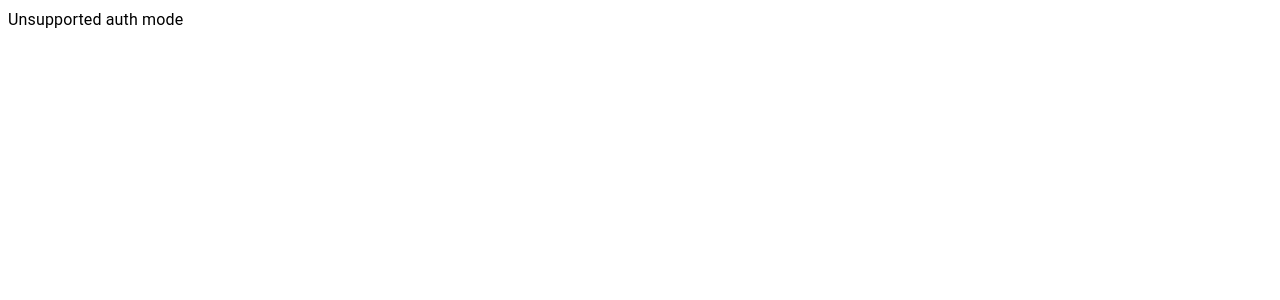
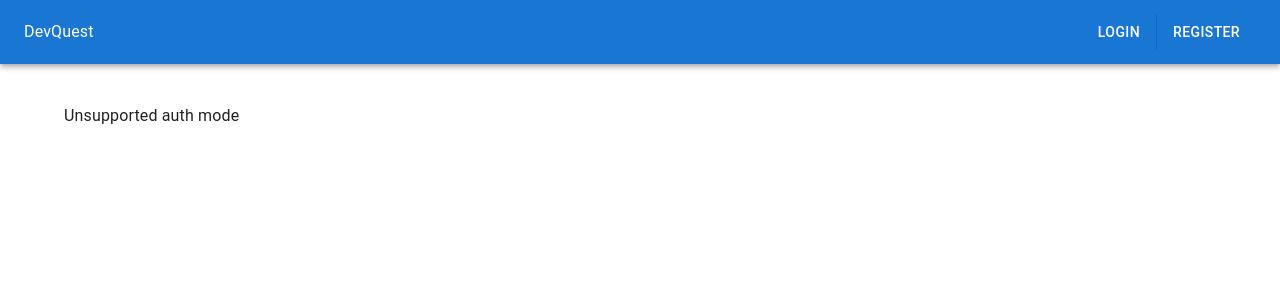
Before and after one commit to DarknessQuote/apz-pzpi-21-1-shchybria-yevhenii, a React (Create React App) app in the folder Task4/apz-pzpi-21-1-shchybria-yevhenii-task4/devquest-web/: page /auth in a window 1280 px wide. Shown: the top 300 px of the page. Built offline with nearby package versions, Linux system fonts and the light colour scheme; no server answers.

Commit message:
WEB: Added basic header and layout for app

```diff
--- a/Task4/apz-pzpi-21-1-shchybria-yevhenii-task4/devquest-web/src/App.jsx
+++ b/Task4/apz-pzpi-21-1-shchybria-yevhenii-task4/devquest-web/src/App.jsx
@@ -1,16 +1,23 @@
 import { RouterProvider, createBrowserRouter } from "react-router-dom";
 import AuthPage from "./routes/AuthPage";
 import HomePage from "./routes/HomePage";
+import RootLayout from "./routes/RootLayout";
 
 const App = () => {
 	const router = createBrowserRouter([
 		{
 			path: "/",
-			element: <HomePage />,
-		},
-		{
-			path: "/auth",
-			element: <AuthPage />,
+			element: <RootLayout />,
+			children: [
+				{
+					index: true,
+					element: <HomePage />,
+				},
+				{
+					path: "/auth",
+					element: <AuthPage />,
+				},
+			],
 		},
 	]);
 
--- /dev/null
+++ b/Task4/apz-pzpi-21-1-shchybria-yevhenii-task4/devquest-web/src/components/Header.jsx
@@ -0,0 +1,48 @@
+import {
+	AppBar,
+	Box,
+	Button,
+	ButtonGroup,
+	Toolbar,
+	Typography,
+} from "@mui/material";
+import { useAuthContext } from "../context/AuthContext";
+import { NavLink, useNavigate } from "react-router-dom";
+import { logout } from "../services/authService";
+
+const Header = () => {
+	const [auth, setAuth] = useAuthContext();
+	const navigate = useNavigate();
+
+	return (
+		<AppBar position="sticky" className="mb-5">
+			<Toolbar className="flex items-center">
+				<Box className="grow">
+					<Typography>DevQuest</Typography>
+				</Box>
+				{auth === null ? (
+					<ButtonGroup variant="contained" disableElevation>
+						<NavLink to="/auth?mode=login">
+							<Button>Login</Button>
+						</NavLink>
+						<NavLink to="/auth?mode=register">
+							<Button>Register</Button>
+						</NavLink>
+					</ButtonGroup>
+				) : (
+					<Button
+						variant="contained"
+						onClick={async () => {
+							await logout();
+							setAuth(null);
+							navigate("/");
+						}}>
+						Log out
+					</Button>
+				)}
+			</Toolbar>
+		</AppBar>
+	);
+};
+
+export default Header;
--- a/Task4/apz-pzpi-21-1-shchybria-yevhenii-task4/devquest-web/src/index.jsx
+++ b/Task4/apz-pzpi-21-1-shchybria-yevhenii-task4/devquest-web/src/index.jsx
@@ -2,13 +2,14 @@ import React from "react";
 import ReactDOM from "react-dom/client";
 import "./index.css";
 import App from "./App";
-import { StyledEngineProvider } from "@mui/material";
+import { CssBaseline, StyledEngineProvider } from "@mui/material";
 import { AuthProvider } from "./context/AuthContext";
 
 const root = ReactDOM.createRoot(document.getElementById("root"));
 root.render(
 	<StyledEngineProvider injectFirst>
 		<AuthProvider>
+			<CssBaseline />
 			<App />
 		</AuthProvider>
 	</StyledEngineProvider>
--- a/Task4/apz-pzpi-21-1-shchybria-yevhenii-task4/devquest-web/src/routes/AuthPage.jsx
+++ b/Task4/apz-pzpi-21-1-shchybria-yevhenii-task4/devquest-web/src/routes/AuthPage.jsx
@@ -1,5 +1,5 @@
 import { useNavigate, useSearchParams } from "react-router-dom";
-import { Container, Typography } from "@mui/material";
+import { Typography } from "@mui/material";
 import LoginForm from "../components/LoginForm.jsx";
 import RegisterForm from "../components/RegisterForm.jsx";
 import { login, register } from "../services/authService.js";
@@ -34,17 +34,9 @@ const AuthPage = () => {
 	};
 
 	if (authMode === "login") {
-		return (
-			<Container>
-				<LoginForm authenticateUser={authenticateUser} />
-			</Container>
-		);
+		return <LoginForm authenticateUser={authenticateUser} />;
 	} else if (authMode === "register") {
-		return (
-			<Container>
-				<RegisterForm authenticateUser={authenticateUser} />
-			</Container>
-		);
+		return <RegisterForm authenticateUser={authenticateUser} />;
 	} else {
 		return <Typography>Unsupported auth mode</Typography>;
 	}
--- a/Task4/apz-pzpi-21-1-shchybria-yevhenii-task4/devquest-web/src/routes/HomePage.jsx
+++ b/Task4/apz-pzpi-21-1-shchybria-yevhenii-task4/devquest-web/src/routes/HomePage.jsx
@@ -1,32 +1,17 @@
-import { Link } from "react-router-dom";
 import { useAuthContext } from "../context/AuthContext";
-import { Button } from "@mui/material";
-import { logout } from "../services/authService";
+import { Typography } from "@mui/material";
 
 const HomePage = () => {
-	const [auth, setAuth] = useAuthContext();
+	const [auth] = useAuthContext();
 
 	if (auth == null) {
-		return (
-			<>
-				<Link to="/auth?mode=login">Login</Link>
-				<br />
-				<Link to="/auth?mode=register">Register</Link>
-			</>
-		);
+		return <Typography>Not authenticated</Typography>;
 	} else {
 		return (
 			<>
-				<p>Token: {auth.token}</p>
-				<p>ID: {auth.userID}</p>
-				<p>Role: {auth.role}</p>
-				<Button
-					onClick={async () => {
-						await logout();
-						setAuth(null);
-					}}>
-					Logout
-				</Button>
+				<Typography overflow="clip">Token: {auth.token}</Typography>
+				<Typography>ID: {auth.userID}</Typography>
+				<Typography>Role: {auth.role}</Typography>
 			</>
 		);
 	}
--- /dev/null
+++ b/Task4/apz-pzpi-21-1-shchybria-yevhenii-task4/devquest-web/src/routes/RootLayout.jsx
@@ -0,0 +1,16 @@
+import { Box, Container } from "@mui/material";
+import Header from "../components/Header";
+import { Outlet } from "react-router-dom";
+
+const RootLayout = () => {
+	return (
+		<Box>
+			<Header />
+			<Container maxWidth="lg" className="py-5 flex flex-col gap-10">
+				<Outlet />
+			</Container>
+		</Box>
+	);
+};
+
+export default RootLayout;
```
